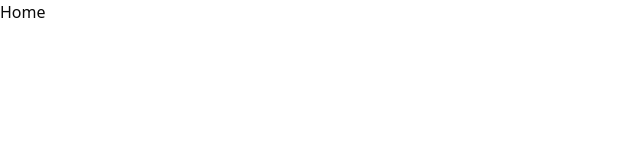
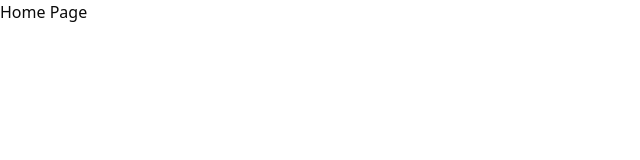
Before and after one commit to UmeshKumar0143/streamvibe, a Next.js app: page / in a window 1280 px wide. Shown: the top 160 px of the page, without its empty margins (0-640 px from the left). Built offline with nearby package versions, Linux system fonts and the light colour scheme.

Commit message:
added next themes dark mode

```diff
--- a/package.json
+++ b/package.json
@@ -15,6 +15,7 @@
     "clsx": "^2.1.1",
     "lucide-react": "^0.525.0",
     "next": "15.4.3",
+    "next-themes": "^0.4.6",
     "react": "19.1.0",
     "react-dom": "19.1.0",
     "tailwind-merge": "^3.3.1"
--- a/src/app/layout.tsx
+++ b/src/app/layout.tsx
@@ -2,6 +2,7 @@
 import { Geist, Geist_Mono } from "next/font/google";
 import "./globals.css";
 import { ClerkProvider } from "@clerk/nextjs";
+import { ThemeProvider } from "@/components/theme-provider";
 
 const geistSans = Geist({
   variable: "--font-geist-sans",
@@ -29,7 +30,9 @@
       <body
         className={`${geistSans.variable} ${geistMono.variable} antialiased`}
       >
+        <ThemeProvider attribute={"class"} defaultTheme="system" enableSystem disableTransitionOnChange>
         {children}
+        </ThemeProvider>
       </body>
     </html>
     </ClerkProvider>
--- a/src/app/page.tsx
+++ b/src/app/page.tsx
@@ -1,8 +1,10 @@
 import { Button } from "@/components/ui/button";
-import Image from "next/image";
 
 export default function Home() {
   return (
-    <div>Home </div>
+    <div>
+      Home Page
+       </div>
+
   );
 }
--- /dev/null
+++ b/src/components/theme-provider.tsx
@@ -0,0 +1,11 @@
+"use client"
+
+import * as React from "react"
+import { ThemeProvider as NextThemesProvider } from "next-themes"
+
+export function ThemeProvider({
+  children,
+  ...props
+}: React.ComponentProps<typeof NextThemesProvider>) {
+  return <NextThemesProvider {...props}>{children}</NextThemesProvider>
+}
```
Also changed, not shown: 1 other file (tests, documents, lock files or other folders).
